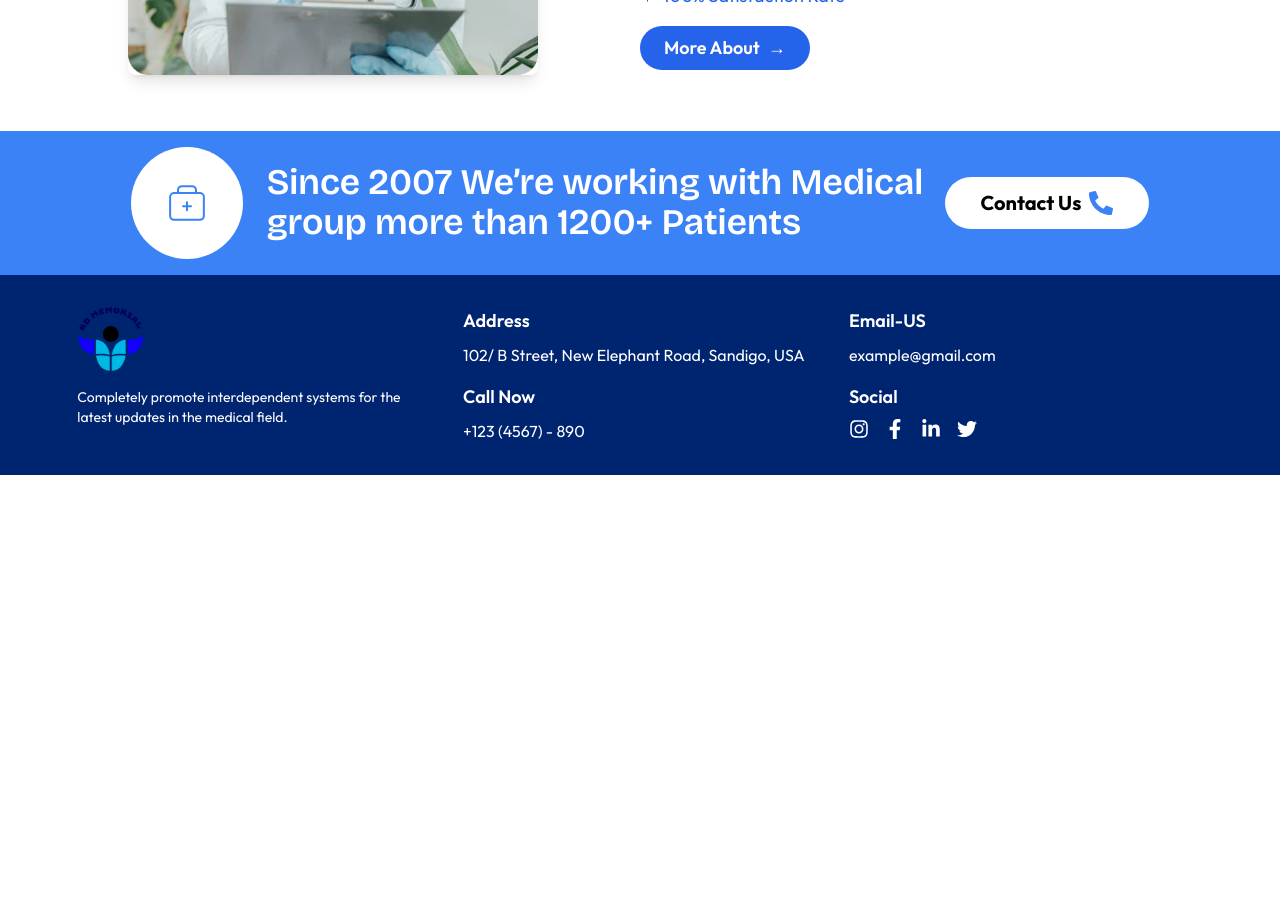
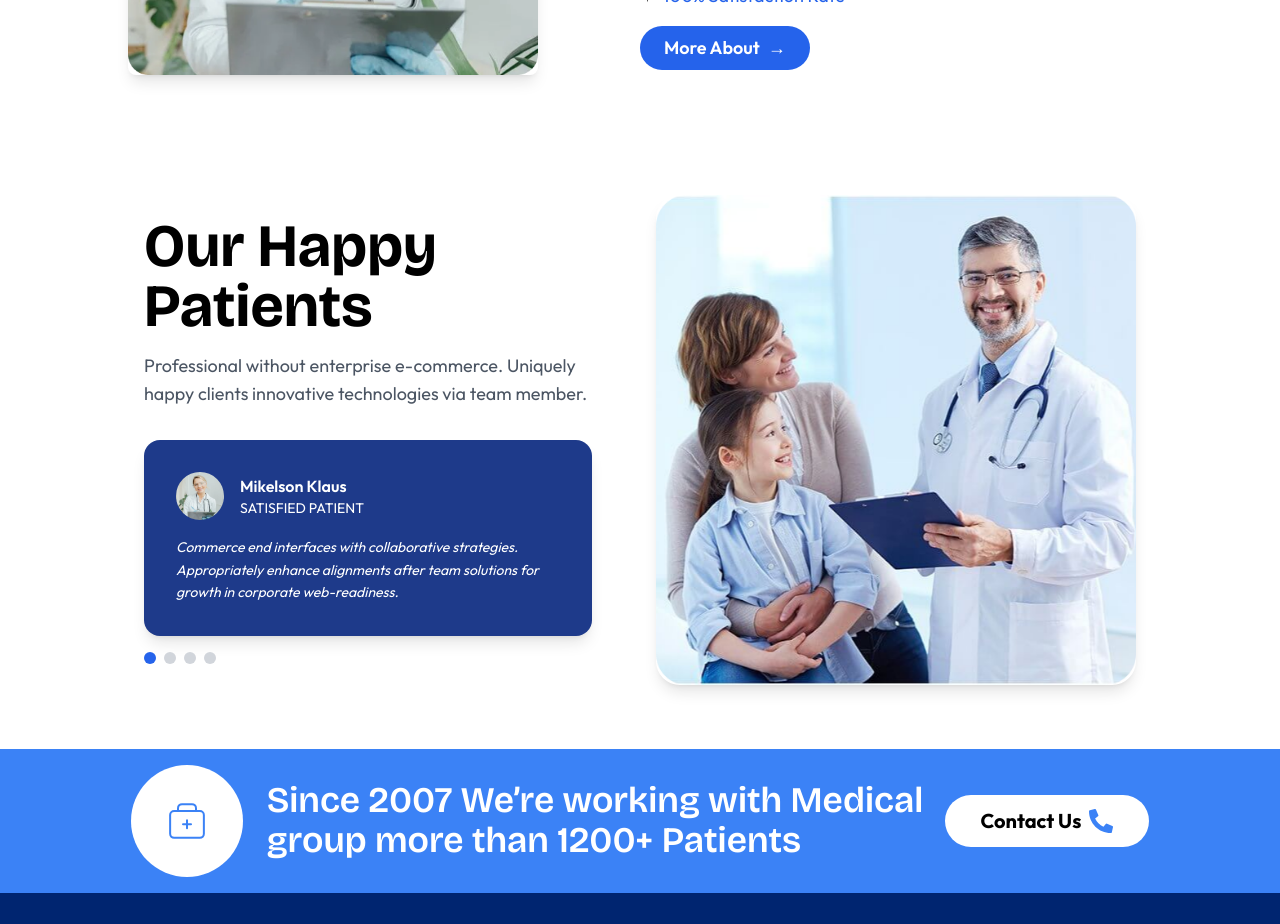
Before and after one commit to alpharsh/hospital, a React (Vite) app: page /about in a window 1280 px wide. Shown: the part 1280-2204 px from the top of the page. Before the commit the page ends 1755 px from the top, so only its background shows below. Built offline with nearby package versions, Linux system fonts and the light colour scheme.

Commit message:
add testimonials section to About page with patient images and quotes

```diff
--- a/src/pages/about/About.jsx
+++ b/src/pages/about/About.jsx
@@ -33,6 +33,53 @@ function About() {
         </p>
       </div>
       <AboutMedical />
+      <div className="flex lg:max-w-[1200px] flex-col lg:flex-row items-center gap-8 w-4/5 mx-auto py-16 px-4">
+      {/* Text Section */}
+      <div className="lg:w-1/2 text-center lg:text-left">
+        <h2 className="text-6xl font-bold mb-4 font-Bricolage-Grotesque">Our Happy Patients</h2>
+        <p className="text-lg text-gray-600 mb-8">
+          Professional without enterprise e-commerce. Uniquely happy clients
+          innovative technologies via team member.
+        </p>
+
+        {/* Testimonial Card */}
+        <div className="bg-blue-900 text-white p-8 rounded-2xl shadow-lg max-w-md mx-auto lg:mx-0">
+          <div className="flex items-center mb-4">
+            <img
+              src="/doc.png"
+              alt="Patient Avatar"
+              className="h-12 w-12 rounded-full mr-4"
+            />
+            <div>
+              <h4 className="font-semibold">Mikelson Klaus</h4>
+              <p className="text-sm">SATISFIED PATIENT</p>
+            </div>
+          </div>
+          <p className="italic text-sm leading-relaxed">
+            Commerce end interfaces with collaborative strategies. Appropriately
+            enhance alignments after team solutions for growth in corporate
+            web-readiness.
+          </p>
+        </div>
+
+        {/* Carousel Indicators */}
+        <div className="flex justify-center lg:justify-start mt-4 space-x-2">
+          <span className="w-3 h-3 bg-blue-600 rounded-full"></span>
+          <span className="w-3 h-3 bg-gray-300 rounded-full"></span>
+          <span className="w-3 h-3 bg-gray-300 rounded-full"></span>
+          <span className="w-3 h-3 bg-gray-300 rounded-full"></span>
+        </div>
+      </div>
+
+      {/* Image Section */}
+      <div className="lg:w-1/2 ">
+        <img
+          src="/aboutdoc.png"
+          alt="Happy Patient with Doctor"
+          className="rounded-3xl shadow-lg"
+        />
+      </div>
+    </div>
       <InfoBanner />
     </div>
   );
```
Also changed, not shown: public/aboutdoc.png (added).
